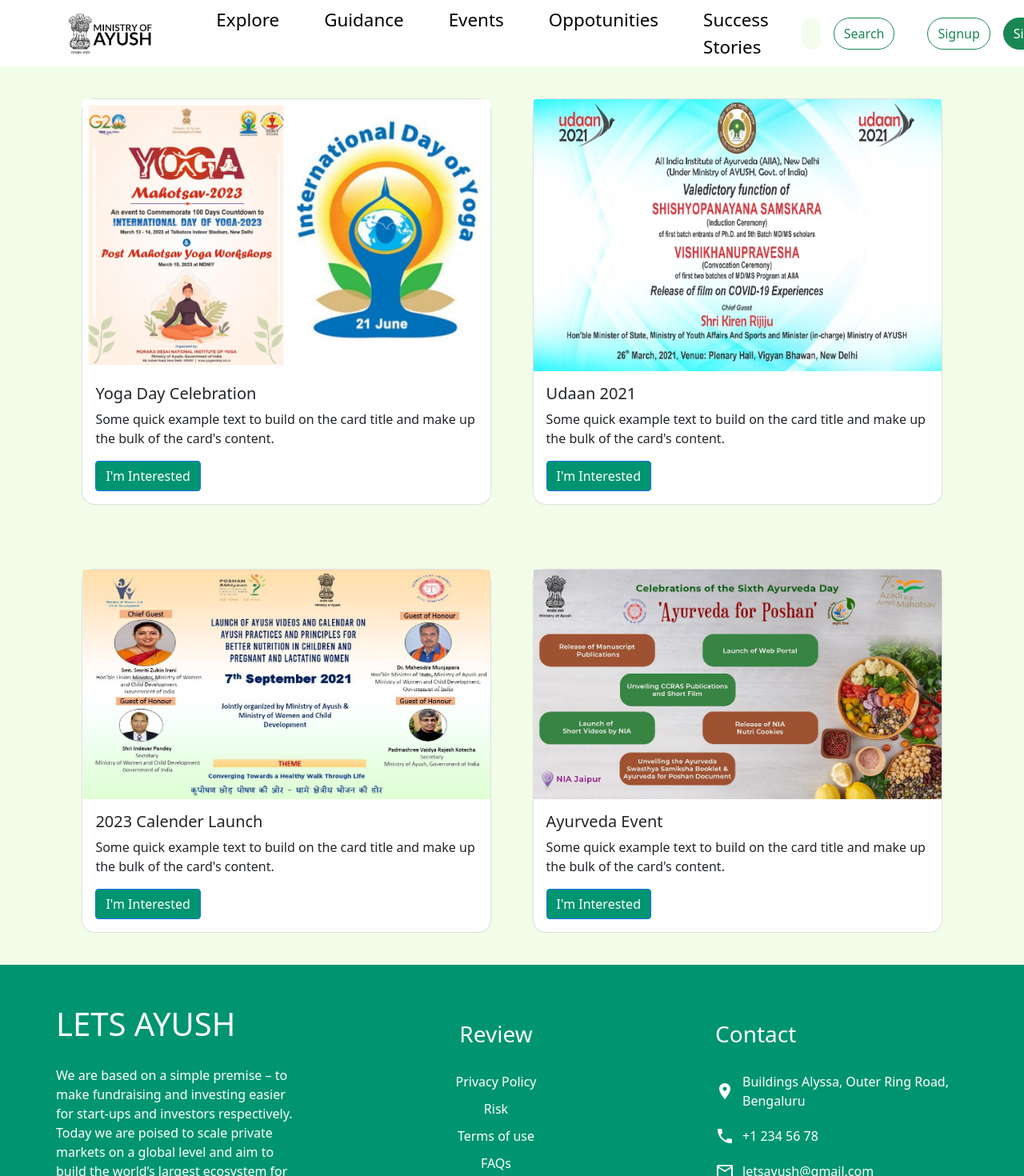
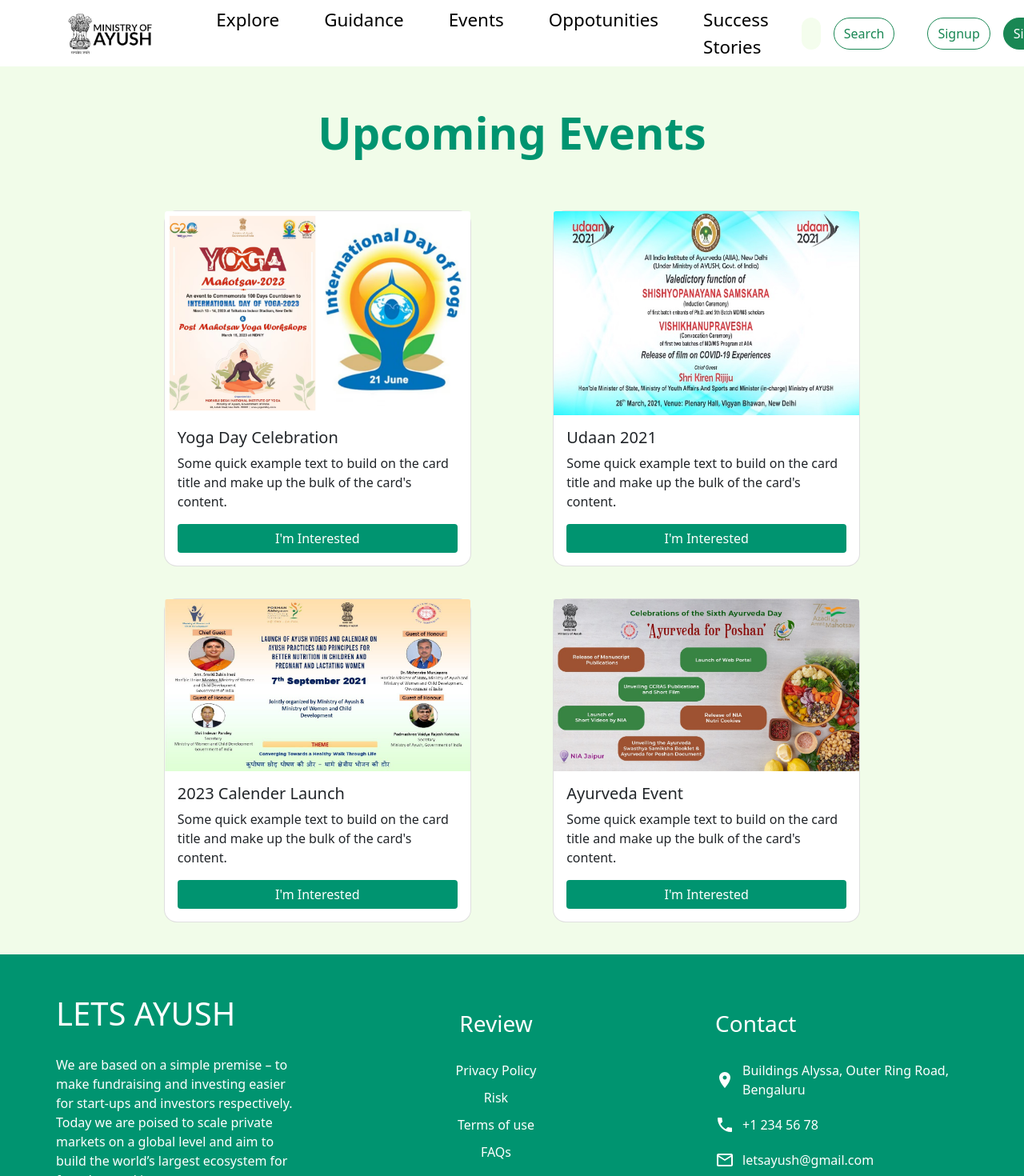
Before and after one commit to TanmayTr911/Ayush_Startup_Portal, a React (Create React App) app in the folder frontend/: page /events in a window 1280 px wide. Shown: the top 1470 px of the page at 80% size. Built offline with nearby package versions, Linux system fonts and the light colour scheme.

Commit message:
final updates to events section

```diff
--- a/frontend/src/components/events/events.jsx
+++ b/frontend/src/components/events/events.jsx
@@ -13,40 +13,43 @@
   return (
     <div>
       <Navbar></Navbar>
+      <div className="post" style={{color:"#009470",paddingBottom:"0px",fontSize:"3.5em",fontWeight:"bolder"}}><p>Upcoming Events</p></div>
 
-      <div className="post">
-        <div className="card" style={{ width: '40vw', marginRight:"2vw" ,borderRadius:"2vh" }}>
+      <div className="post" style={{paddingBottom:"0px"}}>
+
+
+        <div className="card" style={{ width: '30vw', marginRight:"4vw" ,borderRadius:"2vh" }}>
       <img className="card-img-top" src={yogadayimg} alt="Card image cap" />
       <div className="card-body">
         <h5 className="card-title">Yoga Day Celebration</h5>
         <p className="card-text">Some quick example text to build on the card title and make up the bulk of the card's content.</p>
-        <a href="#" className="btn btn-primary" style={{background:"#009470"}}>I'm Interested</a>
+        <a href="#" className="btn btn-primary" style={{background:"#009470",border:"none",width:"100%"}}>I'm Interested</a>
       </div>
     </div>
-    <div className="card" style={{ width: '40vw', marginLeft:"2vw" ,borderRadius:"2vh" }}>
+    <div className="card" style={{ width: '30vw', marginLeft:"4vw" ,borderRadius:"2vh" }}>
       <img className="card-img-top" src={eventimg2}  alt="Card image cap" />
       <div className="card-body">
         <h5 className="card-title">Udaan 2021</h5>
         <p className="card-text">Some quick example text to build on the card title and make up the bulk of the card's content.</p>
-        <a href="#" className="btn btn-primary" style={{background:"#009470"}}>I'm Interested</a>
+        <a href="#" className="btn btn-primary" style={{background:"#009470",border:"none",width:"100%"}}>I'm Interested</a>
       </div>
     </div>
     </div>
     <div className="post">
-    <div className="card" style={{ width: '40vw', marginRight:"2vw",borderRadius:"2vh" }}>
+    <div className="card" style={{ width: '30vw', marginRight:"4vw",borderRadius:"2vh" }}>
       <img className="card-img-top" src={eventimg3} alt="Card image cap" />
       <div className="card-body">
         <h5 className="card-title">2023 Calender Launch</h5>
         <p className="card-text">Some quick example text to build on the card title and make up the bulk of the card's content.</p>
-        <a href="#" className="btn btn-primary" style={{background:"#009470"}}>I'm Interested</a>
+        <a href="#" className="btn btn-primary" style={{background:"#009470",border:"none",width:"100%"}}>I'm Interested</a>
       </div>
     </div>
-    <div className="card" style={{ width: '40vw', marginLeft:"2vw",borderRadius:"2vh" }}>
+    <div className="card" style={{ width: '30vw', marginLeft:"4vw",borderRadius:"2vh" }}>
       <img className="card-img-top" src={eventimg4} alt="Card image cap" />
       <div className="card-body">
         <h5 className="card-title">Ayurveda Event</h5>
         <p className="card-text">Some quick example text to build on the card title and make up the bulk of the card's content.</p>
-        <a href="#" className="btn btn-primary" style={{background:"#009470"}}>I'm Interested</a>
+        <a href="#" className="btn btn-primary" style={{background:"#009470",border:"none",width:"100%"}}>I'm Interested</a>
       </div>
     </div>
 
```
